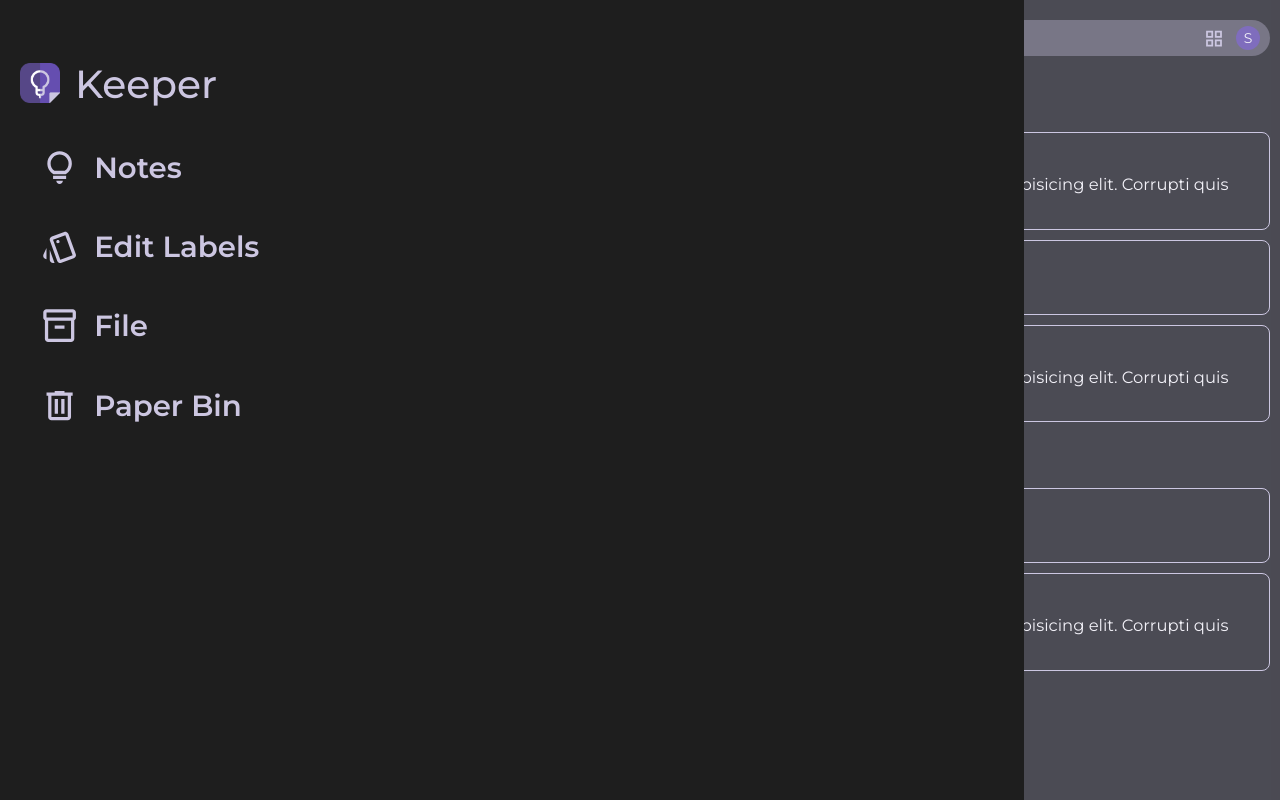
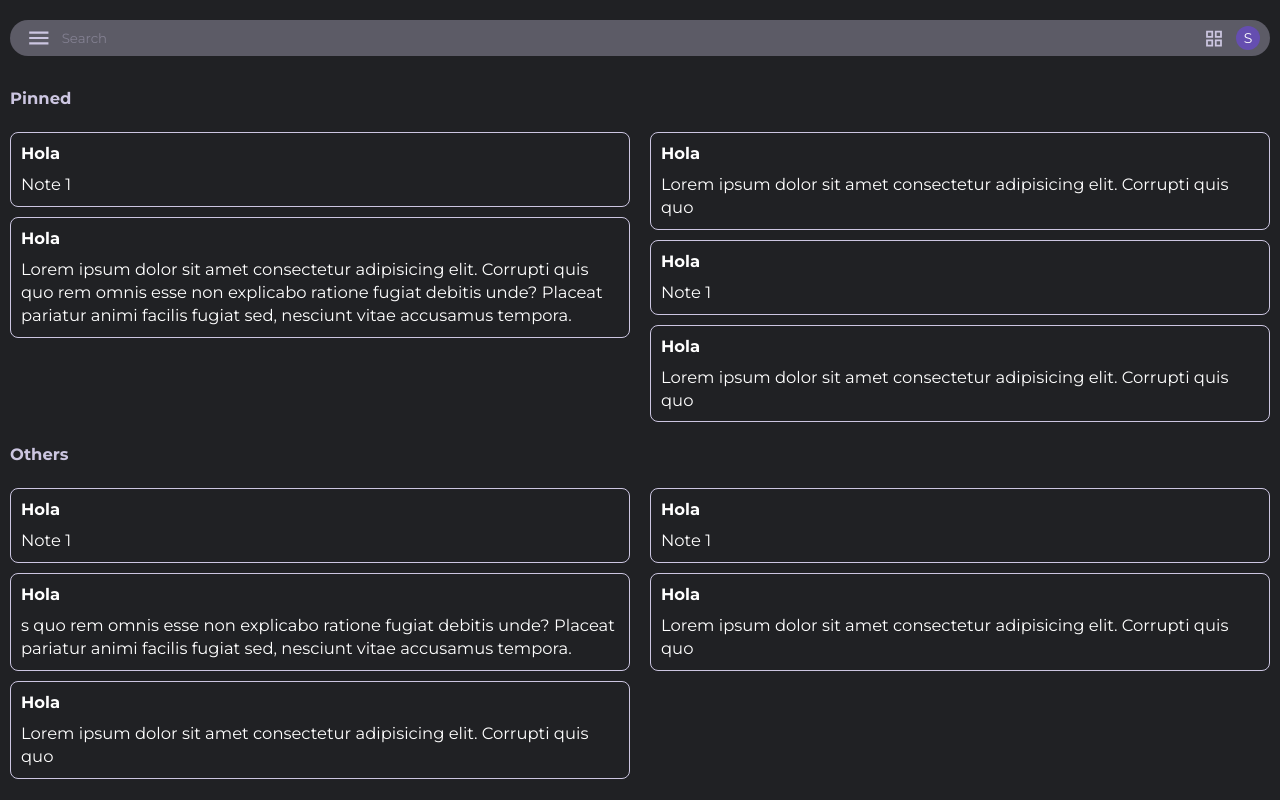
Before and after one commit to ShermanPI/Keeper, a React (Vite) app: page /home in a window 1280 px wide. Built offline with nearby package versions, Linux system fonts and the light colour scheme.

Commit message:
fix: :bug: when the user clicks on side menu it doesn't close

```diff
--- a/src/components/Category/MenuCategory.jsx
+++ b/src/components/Category/MenuCategory.jsx
@@ -3,7 +3,7 @@ import './assets/style/category.css'
 export default function MenuCategory ({ id, labelHandler, selectedLabel, icon, children }) {
   const isSelected = id === selectedLabel
 
-  const handlerClick = () => {
+  const handlerClick = (e) => {
     if (!isSelected) {
       labelHandler(id)
     }
--- a/src/components/Header/Header.jsx
+++ b/src/components/Header/Header.jsx
@@ -4,9 +4,7 @@ import { MenuIcon, FrameIcon } from './assets/images/icons'
 export default function Header ({ handlerMenuOpen }) {
   return (
     <header className='header-container'>
-      {/* <div className='logo-container'>
-        <img src='../../assets/images/logo.png' />
-      </div> */}
+
       <button className='icon' onClick={handlerMenuOpen}>
         <MenuIcon />
       </button>
--- a/src/routes/Home.jsx
+++ b/src/routes/Home.jsx
@@ -7,11 +7,10 @@ import { Inventory, Ligthbulb, PaperBin, Tags } from '../components/Category/ass
 import { useState } from 'react'
 
 export default function Home () {
-  const [selectedLabel, setSelectedLabel] = useState('category - 1')
+  const [selectedLabel, setSelectedLabel] = useState('category-1')
   const [menuOpen, setMenuOpen] = useState(false)
 
-  const handlerMenuOpener = (event) => {
-    console.log('se le ha dado click')
+  const handlerMenuOpener = () => {
     setMenuOpen(!menuOpen)
   }
 
@@ -20,8 +19,8 @@ export default function Home () {
       <Header handlerMenuOpen={handlerMenuOpener} />
       <section className='dashboard-container'>
 
-        <section className={`categories-menu ${menuOpen && 'hidden'}`} onClick={handlerMenuOpener}>
-          <section className='categories-section'>
+        <section className={`categories-menu ${menuOpen ? '' : 'hidden'}`} onClick={handlerMenuOpener}>
+          <section className='categories-section' onClick={(e) => e.stopPropagation()}>
 
             <div className='logo-text'>
               <div className='logotext-image-container'>
```
